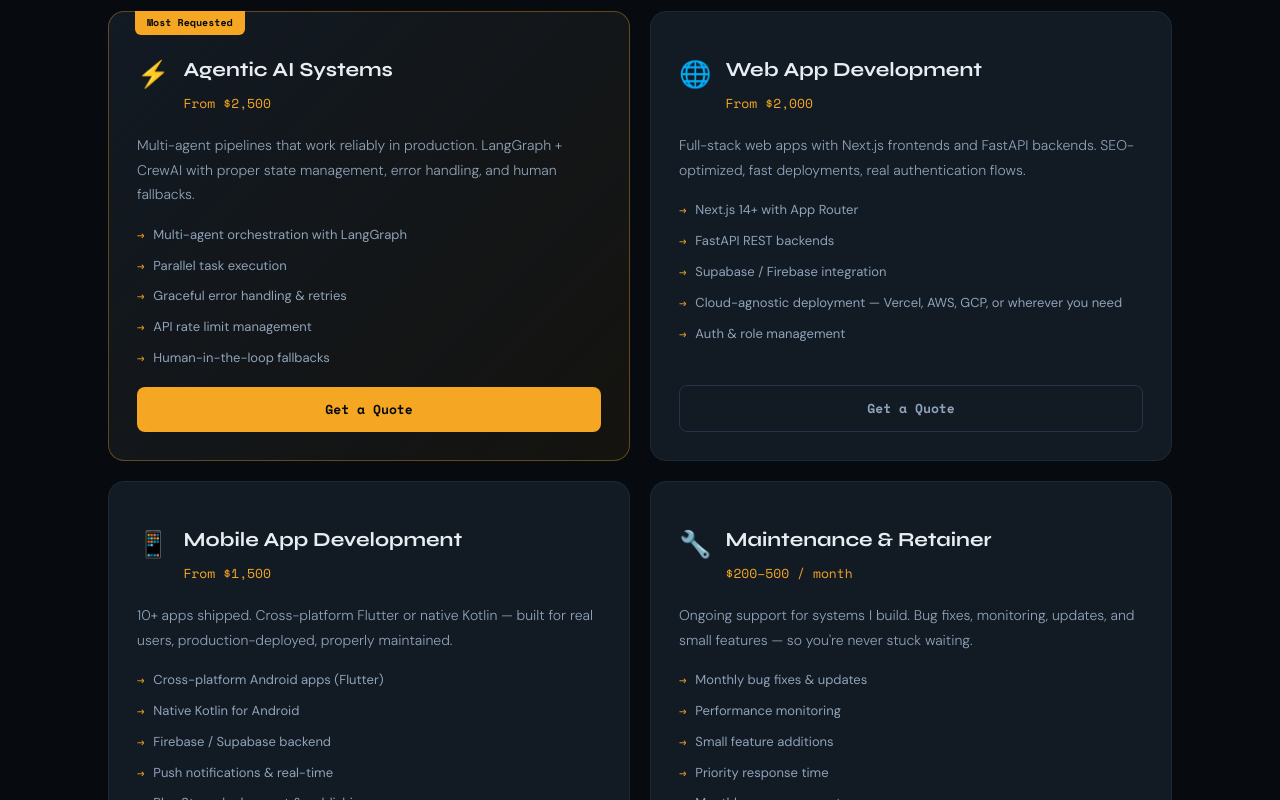
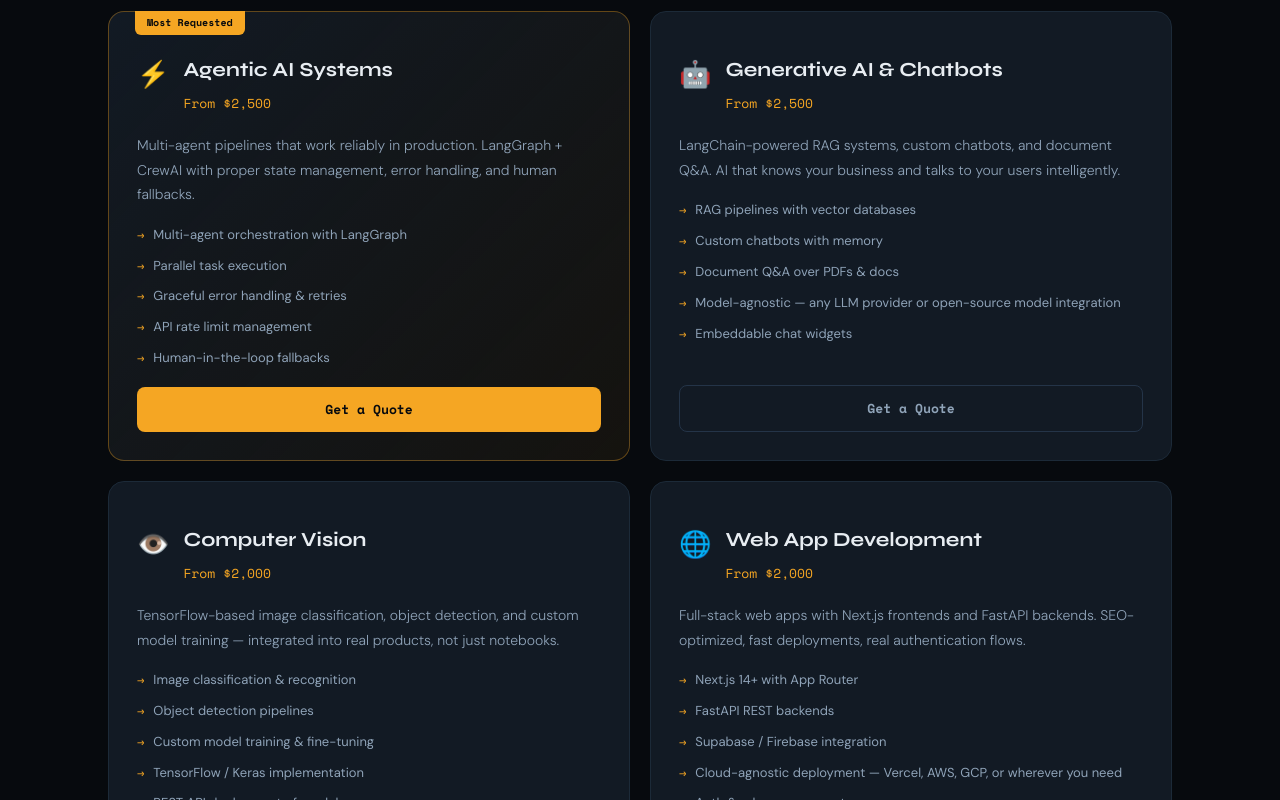
Before and after one commit to MuneebAhmed25211/personal-portfolio-website-frontend, a Next.js app: page / in a window 1280 px wide. Shown: the part 4320-5120 px from the top of the page. Built offline with nearby package versions, Linux system fonts and the light colour scheme.

Commit message:
Services Updated

```diff
--- a/src/components/Services.tsx
+++ b/src/components/Services.tsx
@@ -3,10 +3,90 @@
 import s from './Services.module.css'
 
 const services = [
-  { icon:'⚡', title:'Agentic AI Systems', price:'From $2,500', desc:'Multi-agent pipelines that work reliably in production. LangGraph + CrewAI with proper state management, error handling, and human fallbacks.', features:['Multi-agent orchestration with LangGraph','Parallel task execution','Graceful error handling & retries','API rate limit management','Human-in-the-loop fallbacks'], hot:true },
-  { icon:'🌐', title:'Web App Development', price:'From $2,000', desc:'Full-stack web apps with Next.js frontends and FastAPI backends. SEO-optimized, fast deployments, real authentication flows.', features:['Next.js 14+ with App Router','FastAPI REST backends','Supabase / Firebase integration','Cloud-agnostic deployment — Vercel, AWS, GCP, or wherever you need','Auth & role management'], hot:false },
-  { icon:'📱', title:'Mobile App Development', price:'From $1,500', desc:'10+ apps shipped. Cross-platform Flutter or native Kotlin — built for real users, production-deployed, properly maintained.', features:['Cross-platform Android apps (Flutter)','Native Kotlin for Android','Firebase / Supabase backend','Push notifications & real-time','Play Store deployment & publishing'], hot:false },
-  { icon:'🔧', title:'Maintenance & Retainer', price:'$200–500 / month', desc:'Ongoing support for systems I build. Bug fixes, monitoring, updates, and small features — so you\'re never stuck waiting.', features:['Monthly bug fixes & updates','Performance monitoring','Small feature additions','Priority response time','Monthly progress reports'], hot:false },
+  {
+    icon: '⚡',
+    title: 'Agentic AI Systems',
+    price: 'From $2,500',
+    desc: 'Multi-agent pipelines that work reliably in production. LangGraph + CrewAI with proper state management, error handling, and human fallbacks.',
+    features: [
+      'Multi-agent orchestration with LangGraph',
+      'Parallel task execution',
+      'Graceful error handling & retries',
+      'API rate limit management',
+      'Human-in-the-loop fallbacks',
+    ],
+    hot: true,
+  },
+  {
+    icon: '🤖',
+    title: 'Generative AI & Chatbots',
+    price: 'From $2,500',
+    desc: 'LangChain-powered RAG systems, custom chatbots, and document Q&A. AI that knows your business and talks to your users intelligently.',
+    features: [
+      'RAG pipelines with vector databases',
+      'Custom chatbots with memory',
+      'Document Q&A over PDFs & docs',
+      'Model-agnostic — any LLM provider or open-source model integration',
+      'Embeddable chat widgets',
+    ],
+    hot: false,
+  },
+  {
+    icon: '👁️',
+    title: 'Computer Vision',
+    price: 'From $2,000',
+    desc: 'TensorFlow-based image classification, object detection, and custom model training — integrated into real products, not just notebooks.',
+    features: [
+      'Image classification & recognition',
+      'Object detection pipelines',
+      'Custom model training & fine-tuning',
+      'TensorFlow / Keras implementation',
+      'REST API deployment of models',
+    ],
+    hot: false,
+  },
+  {
+    icon: '🌐',
+    title: 'Web App Development',
+    price: 'From $2,000',
+    desc: 'Full-stack web apps with Next.js frontends and FastAPI backends. SEO-optimized, fast deployments, real authentication flows.',
+    features: [
+      'Next.js 14+ with App Router',
+      'FastAPI REST backends',
+      'Supabase / Firebase integration',
+      'Cloud-agnostic deployment — Vercel, AWS, GCP, or wherever you need',
+      'Auth & role management',
+    ],
+    hot: false,
+  },
+  {
+    icon: '📱',
+    title: 'Mobile App Development',
+    price: 'From $1,500',
+    desc: '10+ apps shipped. Flutter or native Kotlin — built for real users, production-deployed, properly maintained.',
+    features: [
+      'Cross-platform Android apps (Flutter)',
+      'Native Kotlin for Android',
+      'Firebase / Supabase backend',
+      'Push notifications & real-time',
+      'Play Store deployment & publishing',
+    ],
+    hot: false,
+  },
+  {
+    icon: '🔧',
+    title: 'Maintenance & Retainer',
+    price: '$200–500 / month',
+    desc: "Ongoing support for systems I build. Bug fixes, monitoring, updates, and small features — so you're never stuck waiting.",
+    features: [
+      'Monthly bug fixes & updates',
+      'Performance monitoring',
+      'Small feature additions',
+      'Priority response time',
+      'Monthly progress reports',
+    ],
+    hot: false,
+  },
 ]
 
 export default function Services() {
@@ -18,22 +98,37 @@
         <h2 className={`${s.title} reveal reveal-delay-1`}>What I <span className={s.accent}>Build for You</span></h2>
         <p className={`${s.sub} reveal reveal-delay-2`}>End-to-end delivery. You don't need to manage 5 freelancers — just one call with me.</p>
         <div className={s.grid}>
-          {services.map((sv,i) => (
-            <div key={sv.title} className={`${s.card} ${sv.hot?s.hot:''} reveal`} style={{transitionDelay:`${i*0.1}s`}}>
+          {services.map((sv, i) => (
+            <div
+              key={sv.title}
+              className={`${s.card} ${sv.hot ? s.hot : ''} reveal`}
+              style={{ transitionDelay: `${i * 0.1}s` }}
+            >
               {sv.hot && <div className={s.hotBadge}>Most Requested</div>}
               <div className={s.cardTop}>
                 <span className={s.icon}>{sv.icon}</span>
-                <div><h3 className={s.sTitle}>{sv.title}</h3><span className={s.price}>{sv.price}</span></div>
+                <div>
+                  <h3 className={s.sTitle}>{sv.title}</h3>
+                  <span className={s.price}>{sv.price}</span>
+                </div>
               </div>
               <p className={s.desc}>{sv.desc}</p>
               <ul className={s.features}>
-                {sv.features.map(f=><li key={f} className={s.feat}><span className={s.arr}>→</span><span>{f}</span></li>)}
+                {sv.features.map(f => (
+                  <li key={f} className={s.feat}>
+                    <span className={s.arr}>→</span>
+                    <span>{f}</span>
+                  </li>
+                ))}
               </ul>
-              <a href="#contact" className={`${s.btn} ${sv.hot?s.btnH:s.btnS}`}>Get a Quote</a>
+              <a href="#contact" className={`${s.btn} ${sv.hot ? s.btnH : s.btnS}`}>Get a Quote</a>
             </div>
           ))}
         </div>
-        <div className={`${s.note} reveal`}><span className={s.noteMono}>// Note: </span>All prices are starting points. Final cost depends on complexity and timeline. I always give honest estimates — no hidden fees.</div>
+        <div className={`${s.note} reveal`}>
+          <span className={s.noteMono}>// Note: </span>
+          All prices are starting points. Final cost depends on complexity and timeline. I always give honest estimates — no hidden fees.
+        </div>
       </div>
     </section>
   )
```
